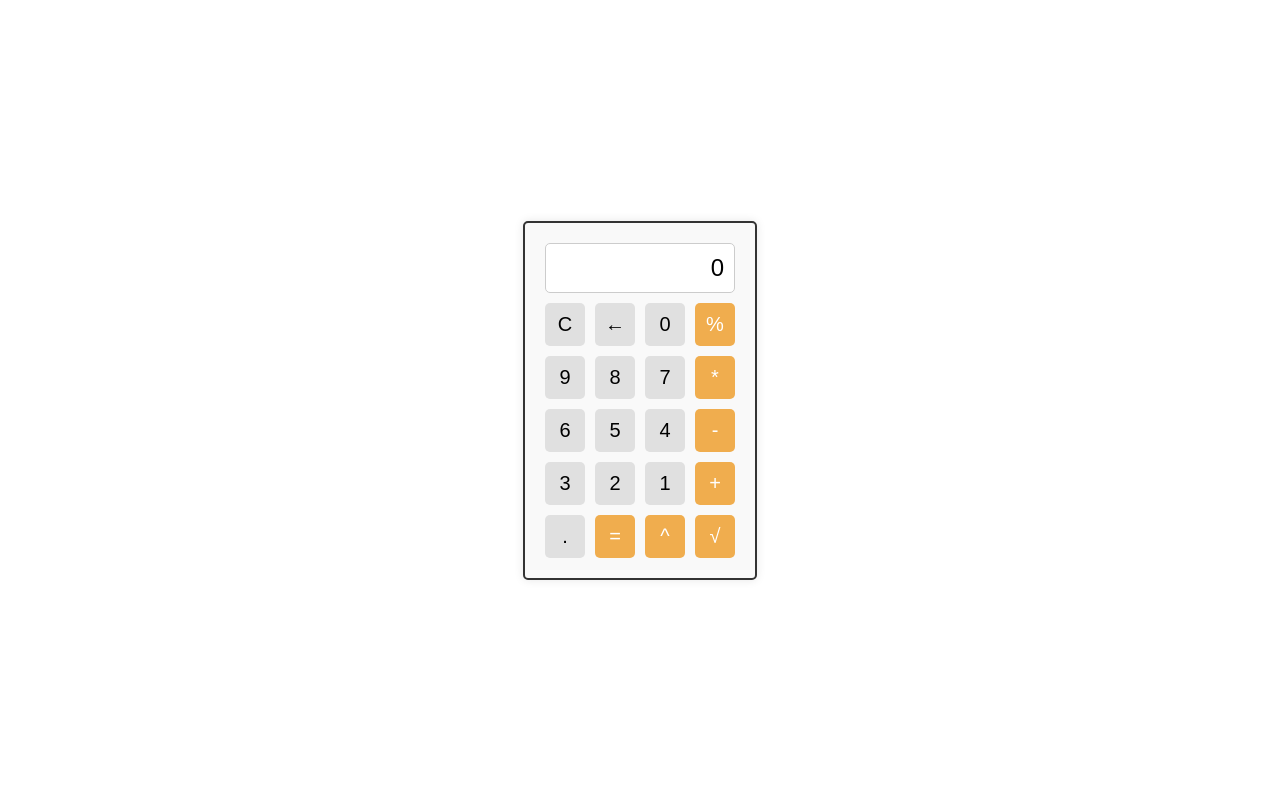
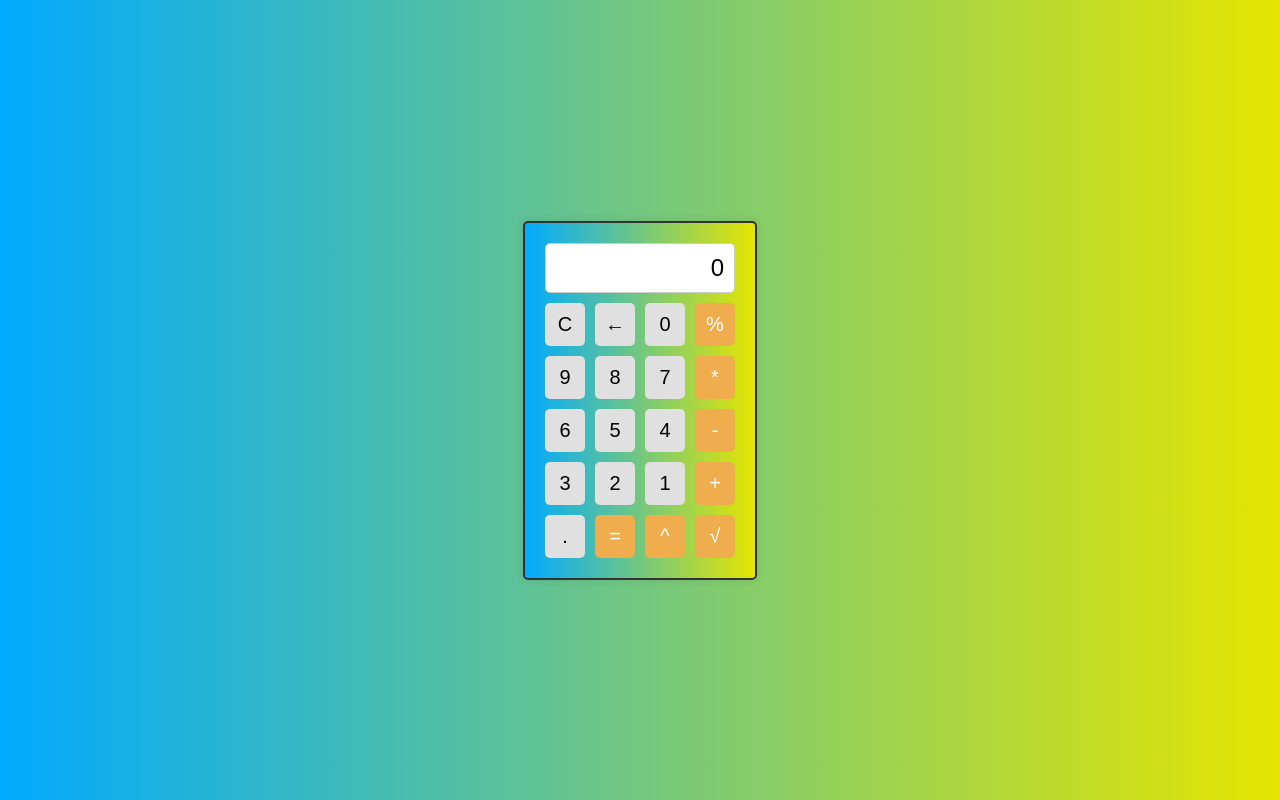
Before and after one commit to HerveMucyo/Calculator, a plain HTML site: page index.html in a window 1280 px wide. Drawn offline with Linux system fonts and the light colour scheme.

Commit message:
Edit styles.css

```diff
--- a/styles.css
+++ b/styles.css
@@ -5,6 +5,7 @@ body {
     align-items: center;
     height: 100vh;
     margin: 0;
+    background: linear-gradient(to right, #00aaff, #e5e500);
 }
 
 .calculator {
@@ -16,7 +17,7 @@ body {
     border: 2px solid #333;
     border-radius: 5px;
     box-shadow: 0 0 10px rgba(0, 0, 0, 0.1);
-    background-color: #f9f9f9;
+    background: linear-gradient(to right, #00aaff, #e5e500);
 }
 
 .display {
```
